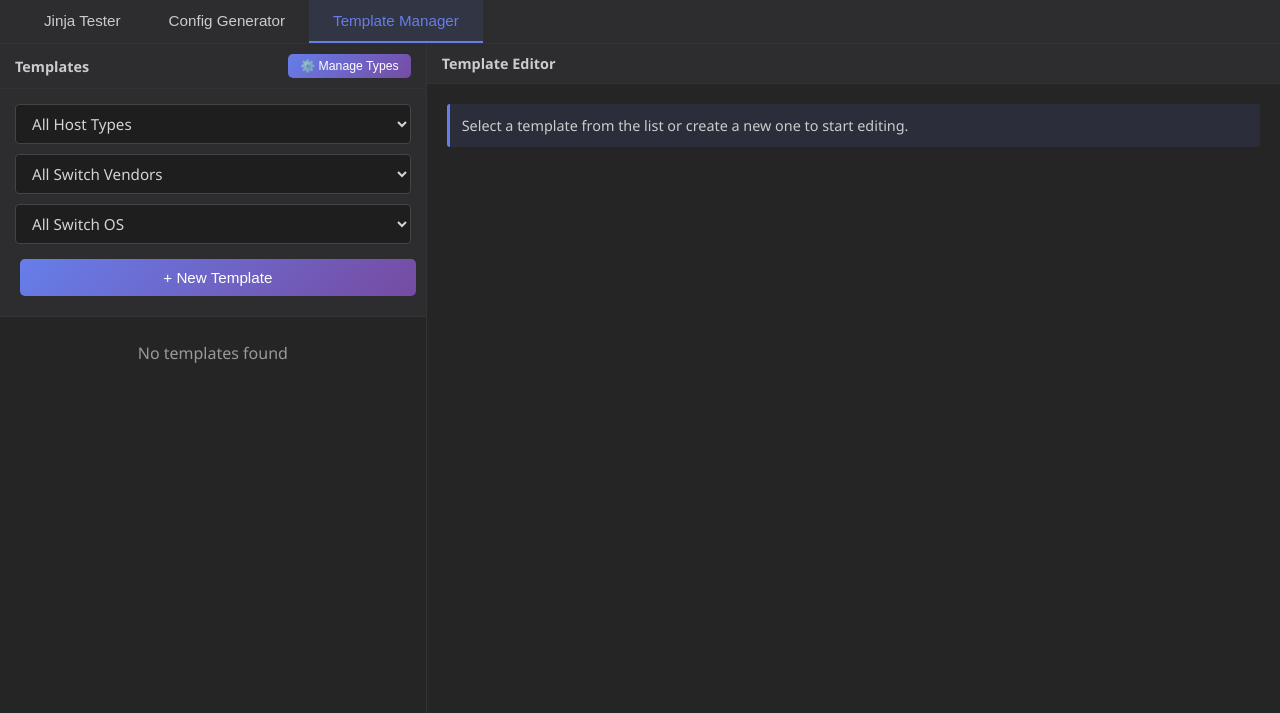
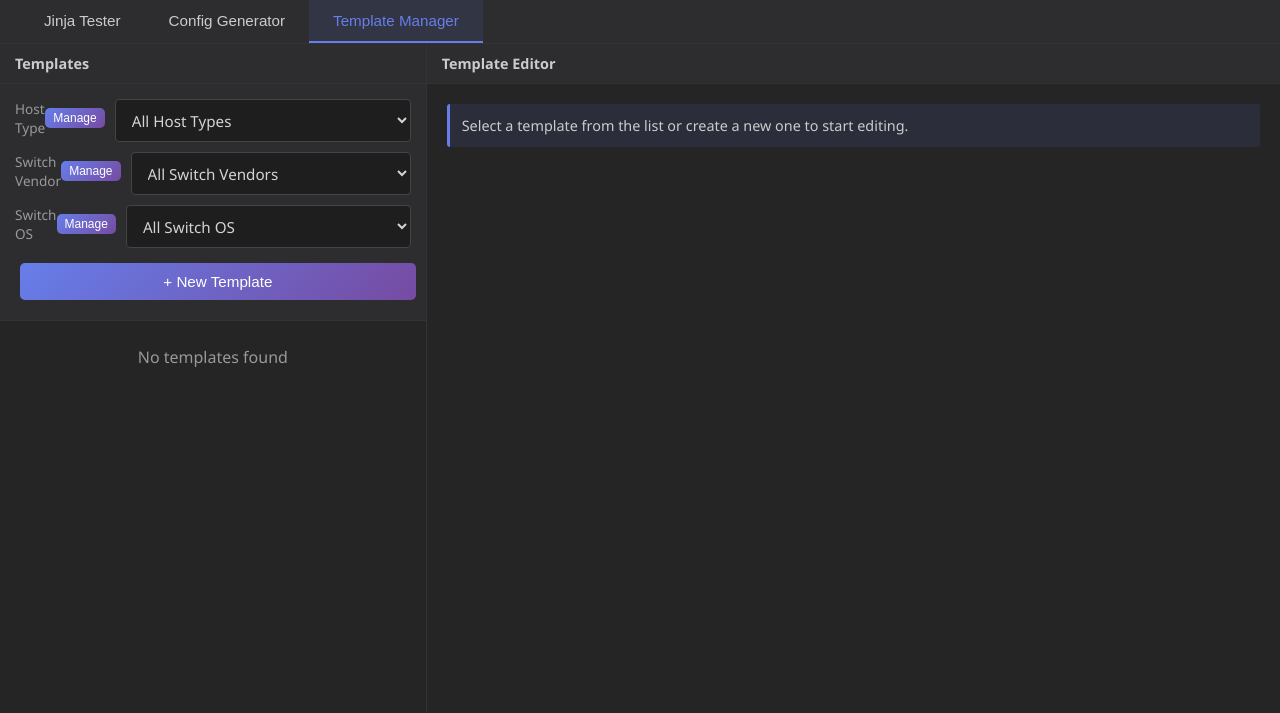
Before and after one commit to csenlik09/jinja, a Flask app: page / in a window 1280 px wide, after a click on "Template Manager". Shown: the part 87-800 px from the top of the page. Run offline with Flask 3, Linux system fonts and the light colour scheme; data comes from the database, SQL or seed files in the repository; data that the repository does not hold is empty.

Commit message:
Rewrite metadata management with separate modals
- Created separate modals for Host Type, Switch Vendor, and Switch OS management
- Each filter dropdown now has its own Manage button
- Simplified UI with cleaner separation of concerns
- Removed combined metadata manager modal
- Each manager has Add and Delete functionality
- Better user experience with focused management interfaces

```diff
--- a/static/app.js
+++ b/static/app.js
@@ -625,59 +625,38 @@ function cancelEdit() {
 }
 
 // ========== Metadata Management ==========
-async function showMetadataManager() {
-    document.getElementById('metadataModal').style.display = 'flex';
-    await loadMetadataLists();
+
+// Host Type Manager
+async function showHostTypeManager() {
+    document.getElementById('hostTypeModal').style.display = 'flex';
+    await loadHostTypesList();
 }
 
-function closeMetadataManager() {
-    document.getElementById('metadataModal').style.display = 'none';
+function closeHostTypeManager() {
+    document.getElementById('hostTypeModal').style.display = 'none';
 }
 
-async function loadMetadataLists() {
+async function loadHostTypesList() {
     try {
-        const [hostTypes, vendors, osTypes] = await Promise.all([
-            fetch('/api/host-types').then(r => r.json()),
-            fetch('/api/vendors').then(r => r.json()),
-            fetch('/api/os-types').then(r => r.json())
-        ]);
+        const response = await fetch('/api/host-types');
+        const hostTypes = await response.json();
 
-        // Populate host types list
         document.getElementById('hostTypesList').innerHTML = hostTypes.map(ht => `
-            <div style="display: flex; justify-content: space-between; align-items: center; padding: 8px; background: #2d2d30; border-radius: 3px; margin-bottom: 5px;">
+            <div style="display: flex; justify-content: space-between; align-items: center; padding: 10px; background: #2d2d30; border-radius: 4px; margin-bottom: 8px;">
                 <span style="color: #ccc;">${ht}</span>
-                <button onclick="removeHostType('${ht}')" style="background: #f44336; border: none; color: white; padding: 3px 8px; border-radius: 3px; cursor: pointer; font-size: 0.85em;">×</button>
+                <button onclick="deleteHostType('${ht.replace(/'/g, "\\'")}')" style="background: #f44336; border: none; color: white; padding: 5px 10px; border-radius: 3px; cursor: pointer; font-size: 0.85em;">Delete</button>
             </div>
-        `).join('');
-
-        // Populate vendors list
-        document.getElementById('vendorsList').innerHTML = vendors.map(v => `
-            <div style="display: flex; justify-content: space-between; align-items: center; padding: 8px; background: #2d2d30; border-radius: 3px; margin-bottom: 5px;">
-                <span style="color: #ccc;">${v}</span>
-                <button onclick="removeVendor('${v}')" style="background: #f44336; border: none; color: white; padding: 3px 8px; border-radius: 3px; cursor: pointer; font-size: 0.85em;">×</button>
-            </div>
-        `).join('');
-
-        // Populate OS types list
-        document.getElementById('osList').innerHTML = osTypes.map(os => `
-            <div style="display: flex; justify-content: space-between; align-items: center; padding: 8px; background: #2d2d30; border-radius: 3px; margin-bottom: 5px;">
-                <span style="color: #ccc;">${os.vendor} - ${os.name}</span>
-                <button onclick="removeOS('${os.vendor}', '${os.name}')" style="background: #f44336; border: none; color: white; padding: 3px 8px; border-radius: 3px; cursor: pointer; font-size: 0.85em;">×</button>
-            </div>
-        `).join('');
-
-        // Populate vendor dropdown for OS
-        const vendorSelect = document.getElementById('newOSVendor');
-        vendorSelect.innerHTML = '<option value="">Select vendor</option>' +
-            vendors.map(v => `<option value="${v}">${v}</option>`).join('');
-
+        `).join('') || '<div style="color: #999; padding: 20px; text-align: center;">No host types</div>';
     } catch (error) {
-        console.error('Error loading metadata lists:', error);
+        console.error('Error loading host types:', error);
+        alert('Error loading host types: ' + error.message);
     }
 }
 
-async function addNewHostType() {
-    const name = document.getElementById('newHostType').value.trim();
+async function addHostType() {
+    const input = document.getElementById('newHostType');
+    const name = input.value.trim();
+
     if (!name) {
         alert('Please enter a host type name');
         return;
@@ -693,19 +672,19 @@ async function addNewHostType() {
         const result = await response.json();
 
         if (result.success) {
-            document.getElementById('newHostType').value = '';
-            await loadMetadataLists();
+            input.value = '';
+            await loadHostTypesList();
             await loadMetadata();
         } else {
-            alert('Error adding host type: ' + result.error);
+            alert('Error: ' + result.error);
         }
     } catch (error) {
-        alert('Error adding host type: ' + error.message);
+        alert('Error: ' + error.message);
     }
 }
 
-async function removeHostType(name) {
-    if (!confirm(`Remove host type "${name}"? This may affect existing templates.`)) return;
+async function deleteHostType(name) {
+    if (!confirm(`Delete "${name}"? This may affect existing templates.`)) return;
 
     try {
         const response = await fetch('/api/host-types/delete', {
@@ -714,27 +693,51 @@ async function removeHostType(name) {
             body: JSON.stringify({name})
         });
 
-        if (!response.ok) {
-            const text = await response.text();
-            throw new Error('Server error: ' + text);
-        }
-
         const result = await response.json();
 
         if (result.success) {
-            await loadMetadataLists();
+            await loadHostTypesList();
             await loadMetadata();
             await loadTemplates();
         } else {
-            alert('Error removing host type: ' + result.error);
+            alert('Error: ' + result.error);
         }
     } catch (error) {
-        alert('Error removing host type: ' + error.message);
+        alert('Error: ' + error.message);
     }
 }
 
-async function addNewVendor() {
-    const name = document.getElementById('newVendor').value.trim();
+// Vendor Manager
+async function showVendorManager() {
+    document.getElementById('vendorModal').style.display = 'flex';
+    await loadVendorsList();
+}
+
+function closeVendorManager() {
+    document.getElementById('vendorModal').style.display = 'none';
+}
+
+async function loadVendorsList() {
+    try {
+        const response = await fetch('/api/vendors');
+        const vendors = await response.json();
+
+        document.getElementById('vendorsList').innerHTML = vendors.map(v => `
+            <div style="display: flex; justify-content: space-between; align-items: center; padding: 10px; background: #2d2d30; border-radius: 4px; margin-bottom: 8px;">
+                <span style="color: #ccc;">${v}</span>
+                <button onclick="deleteVendor('${v.replace(/'/g, "\\'")}')" style="background: #f44336; border: none; color: white; padding: 5px 10px; border-radius: 3px; cursor: pointer; font-size: 0.85em;">Delete</button>
+            </div>
+        `).join('') || '<div style="color: #999; padding: 20px; text-align: center;">No vendors</div>';
+    } catch (error) {
+        console.error('Error loading vendors:', error);
+        alert('Error loading vendors: ' + error.message);
+    }
+}
+
+async function addVendor() {
+    const input = document.getElementById('newVendor');
+    const name = input.value.trim();
+
     if (!name) {
         alert('Please enter a vendor name');
         return;
@@ -750,19 +753,19 @@ async function addNewVendor() {
         const result = await response.json();
 
         if (result.success) {
-            document.getElementById('newVendor').value = '';
-            await loadMetadataLists();
+            input.value = '';
+            await loadVendorsList();
             await loadMetadata();
         } else {
-            alert('Error adding vendor: ' + result.error);
+            alert('Error: ' + result.error);
         }
     } catch (error) {
-        alert('Error adding vendor: ' + error.message);
+        alert('Error: ' + error.message);
     }
 }
 
-async function removeVendor(name) {
-    if (!confirm(`Remove vendor "${name}"? This may affect existing templates.`)) return;
+async function deleteVendor(name) {
+    if (!confirm(`Delete "${name}"? This may affect existing templates.`)) return;
 
     try {
         const response = await fetch('/api/vendors/delete', {
@@ -771,28 +774,66 @@ async function removeVendor(name) {
             body: JSON.stringify({name})
         });
 
-        if (!response.ok) {
-            const text = await response.text();
-            throw new Error('Server error: ' + text);
-        }
-
         const result = await response.json();
 
         if (result.success) {
-            await loadMetadataLists();
+            await loadVendorsList();
             await loadMetadata();
             await loadTemplates();
         } else {
-            alert('Error removing vendor: ' + result.error);
+            alert('Error: ' + result.error);
         }
     } catch (error) {
-        alert('Error removing vendor: ' + error.message);
+        alert('Error: ' + error.message);
     }
 }
 
-async function addNewOS() {
-    const vendor = document.getElementById('newOSVendor').value;
-    const name = document.getElementById('newOS').value.trim();
+// OS Manager
+async function showOSManager() {
+    document.getElementById('osModal').style.display = 'flex';
+    await loadOSList();
+    await loadOSVendorDropdown();
+}
+
+function closeOSManager() {
+    document.getElementById('osModal').style.display = 'none';
+}
+
+async function loadOSList() {
+    try {
+        const response = await fetch('/api/os-types');
+        const osTypes = await response.json();
+
+        document.getElementById('osList').innerHTML = osTypes.map(os => `
+            <div style="display: flex; justify-content: space-between; align-items: center; padding: 10px; background: #2d2d30; border-radius: 4px; margin-bottom: 8px;">
+                <span style="color: #ccc;">${os.vendor} - ${os.name}</span>
+                <button onclick="deleteOS('${os.vendor.replace(/'/g, "\\'")}', '${os.name.replace(/'/g, "\\'")}')" style="background: #f44336; border: none; color: white; padding: 5px 10px; border-radius: 3px; cursor: pointer; font-size: 0.85em;">Delete</button>
+            </div>
+        `).join('') || '<div style="color: #999; padding: 20px; text-align: center;">No OS types</div>';
+    } catch (error) {
+        console.error('Error loading OS types:', error);
+        alert('Error loading OS types: ' + error.message);
+    }
+}
+
+async function loadOSVendorDropdown() {
+    try {
+        const response = await fetch('/api/vendors');
+        const vendors = await response.json();
+
+        const select = document.getElementById('newOSVendor');
+        select.innerHTML = '<option value="">Select vendor</option>' +
+            vendors.map(v => `<option value="${v}">${v}</option>`).join('');
+    } catch (error) {
+        console.error('Error loading vendors:', error);
+    }
+}
+
+async function addOS() {
+    const vendorSelect = document.getElementById('newOSVendor');
+    const input = document.getElementById('newOS');
+    const vendor = vendorSelect.value;
+    const name = input.value.trim();
 
     if (!vendor) {
         alert('Please select a vendor');
@@ -814,19 +855,19 @@ async function addNewOS() {
         const result = await response.json();
 
         if (result.success) {
-            document.getElementById('newOS').value = '';
-            await loadMetadataLists();
+            input.value = '';
+            await loadOSList();
             await loadMetadata();
         } else {
-            alert('Error adding OS type: ' + result.error);
+            alert('Error: ' + result.error);
         }
     } catch (error) {
-        alert('Error adding OS type: ' + error.message);
+        alert('Error: ' + error.message);
     }
 }
 
-async function removeOS(vendor, name) {
-    if (!confirm(`Remove OS "${vendor} - ${name}"? This may affect existing templates.`)) return;
+async function deleteOS(vendor, name) {
+    if (!confirm(`Delete "${vendor} - ${name}"? This may affect existing templates.`)) return;
 
     try {
         const response = await fetch('/api/os-types/delete', {
@@ -835,21 +876,16 @@ async function removeOS(vendor, name) {
             body: JSON.stringify({vendor, name})
         });
 
-        if (!response.ok) {
-            const text = await response.text();
-            throw new Error('Server error: ' + text);
-        }
-
         const result = await response.json();
 
         if (result.success) {
-            await loadMetadataLists();
+            await loadOSList();
             await loadMetadata();
             await loadTemplates();
         } else {
-            alert('Error removing OS type: ' + result.error);
+            alert('Error: ' + result.error);
         }
     } catch (error) {
-        alert('Error removing OS type: ' + error.message);
+        alert('Error: ' + error.message);
     }
 }
--- a/templates/index.html
+++ b/templates/index.html
@@ -482,22 +482,33 @@
     <div id="template-manager" class="tab-content">
         <div class="template-manager">
             <div class="template-list-panel">
-                <div class="panel-header" style="display: flex; justify-content: space-between; align-items: center;">
+                <div class="panel-header">
                     <span>Templates</span>
-                    <button class="button" onclick="showMetadataManager()" style="padding: 5px 12px; margin: 0; font-size: 0.85em;">⚙️ Manage Types</button>
                 </div>
                 <div class="filter-section">
                     <div class="filter-row">
+                        <div style="display: flex; justify-content: space-between; align-items: center; margin-bottom: 5px;">
+                            <label style="color: #999; font-size: 0.85em;">Host Type</label>
+                            <button class="button" onclick="showHostTypeManager()" style="padding: 3px 8px; margin: 0; font-size: 0.75em;">Manage</button>
+                        </div>
                         <select class="form-select" id="filterHostType" onchange="filterTemplates()">
                             <option value="">All Host Types</option>
                         </select>
                     </div>
                     <div class="filter-row">
+                        <div style="display: flex; justify-content: space-between; align-items: center; margin-bottom: 5px;">
+                            <label style="color: #999; font-size: 0.85em;">Switch Vendor</label>
+                            <button class="button" onclick="showVendorManager()" style="padding: 3px 8px; margin: 0; font-size: 0.75em;">Manage</button>
+                        </div>
                         <select class="form-select" id="filterVendor" onchange="filterTemplates()">
                             <option value="">All Switch Vendors</option>
                         </select>
                     </div>
                     <div class="filter-row">
+                        <div style="display: flex; justify-content: space-between; align-items: center; margin-bottom: 5px;">
+                            <label style="color: #999; font-size: 0.85em;">Switch OS</label>
+                            <button class="button" onclick="showOSManager()" style="padding: 3px 8px; margin: 0; font-size: 0.75em;">Manage</button>
+                        </div>
                         <select class="form-select" id="filterOS" onchange="filterTemplates()">
                             <option value="">All Switch OS</option>
                         </select>
@@ -524,50 +535,58 @@
         </div>
     </div>
 
-    <!-- Metadata Manager Modal -->
-    <div id="metadataModal" style="display: none; position: fixed; top: 0; left: 0; width: 100%; height: 100%; background: rgba(0,0,0,0.7); z-index: 1000; justify-content: center; align-items: center;">
-        <div style="background: #252526; border-radius: 8px; width: 90%; max-width: 800px; max-height: 80%; display: flex; flex-direction: column; border: 1px solid #667eea;">
+    <!-- Host Type Manager Modal -->
+    <div id="hostTypeModal" style="display: none; position: fixed; top: 0; left: 0; width: 100%; height: 100%; background: rgba(0,0,0,0.7); z-index: 1000; justify-content: center; align-items: center;">
+        <div style="background: #252526; border-radius: 8px; width: 400px; max-height: 80%; display: flex; flex-direction: column; border: 1px solid #667eea;">
             <div style="padding: 20px; border-bottom: 1px solid #333; display: flex; justify-content: space-between; align-items: center;">
-                <h2 style="color: #fff; margin: 0;">Manage Host Type, Switch Vendor & Switch OS</h2>
-                <button onclick="closeMetadataManager()" style="background: none; border: none; color: #999; font-size: 24px; cursor: pointer;">&times;</button>
+                <h2 style="color: #fff; margin: 0;">Manage Host Type</h2>
+                <button onclick="closeHostTypeManager()" style="background: none; border: none; color: #999; font-size: 24px; cursor: pointer;">&times;</button>
             </div>
             <div style="flex: 1; overflow: auto; padding: 20px;">
-                <div style="display: grid; grid-template-columns: 1fr 1fr 1fr; gap: 20px;">
-                    <!-- Host Types -->
-                    <div>
-                        <h3 style="color: #667eea; margin-bottom: 10px;">Host Type</h3>
-                        <div style="display: flex; gap: 5px; margin-bottom: 10px;">
+                <div style="display: flex; gap: 5px; margin-bottom: 15px;">
                     <input type="text" id="newHostType" class="form-input" placeholder="New host type" style="flex: 1;">
-                            <button class="button" onclick="addNewHostType()" style="padding: 8px 15px;">+</button>
+                    <button class="button" onclick="addHostType()" style="padding: 8px 15px;">Add</button>
                 </div>
-                        <div id="hostTypesList" style="max-height: 300px; overflow-y: auto;"></div>
+                <div id="hostTypesList" style="max-height: 400px; overflow-y: auto;"></div>
+            </div>
+        </div>
     </div>
 
-                    <!-- Switch Vendors -->
-                    <div>
-                        <h3 style="color: #667eea; margin-bottom: 10px;">Switch Vendor</h3>
-                        <div style="display: flex; gap: 5px; margin-bottom: 10px;">
+    <!-- Switch Vendor Manager Modal -->
+    <div id="vendorModal" style="display: none; position: fixed; top: 0; left: 0; width: 100%; height: 100%; background: rgba(0,0,0,0.7); z-index: 1000; justify-content: center; align-items: center;">
+        <div style="background: #252526; border-radius: 8px; width: 400px; max-height: 80%; display: flex; flex-direction: column; border: 1px solid #667eea;">
+            <div style="padding: 20px; border-bottom: 1px solid #333; display: flex; justify-content: space-between; align-items: center;">
+                <h2 style="color: #fff; margin: 0;">Manage Switch Vendor</h2>
+                <button onclick="closeVendorManager()" style="background: none; border: none; color: #999; font-size: 24px; cursor: pointer;">&times;</button>
+            </div>
+            <div style="flex: 1; overflow: auto; padding: 20px;">
+                <div style="display: flex; gap: 5px; margin-bottom: 15px;">
                     <input type="text" id="newVendor" class="form-input" placeholder="New vendor" style="flex: 1;">
-                            <button class="button" onclick="addNewVendor()" style="padding: 8px 15px;">+</button>
+                    <button class="button" onclick="addVendor()" style="padding: 8px 15px;">Add</button>
                 </div>
-                        <div id="vendorsList" style="max-height: 300px; overflow-y: auto;"></div>
+                <div id="vendorsList" style="max-height: 400px; overflow-y: auto;"></div>
+            </div>
+        </div>
     </div>
 
-                    <!-- Switch OS -->
-                    <div>
-                        <h3 style="color: #667eea; margin-bottom: 10px;">Switch OS</h3>
-                        <div style="margin-bottom: 10px;">
-                            <select id="newOSVendor" class="form-select" style="margin-bottom: 5px;">
+    <!-- Switch OS Manager Modal -->
+    <div id="osModal" style="display: none; position: fixed; top: 0; left: 0; width: 100%; height: 100%; background: rgba(0,0,0,0.7); z-index: 1000; justify-content: center; align-items: center;">
+        <div style="background: #252526; border-radius: 8px; width: 400px; max-height: 80%; display: flex; flex-direction: column; border: 1px solid #667eea;">
+            <div style="padding: 20px; border-bottom: 1px solid #333; display: flex; justify-content: space-between; align-items: center;">
+                <h2 style="color: #fff; margin: 0;">Manage Switch OS</h2>
+                <button onclick="closeOSManager()" style="background: none; border: none; color: #999; font-size: 24px; cursor: pointer;">&times;</button>
+            </div>
+            <div style="flex: 1; overflow: auto; padding: 20px;">
+                <div style="margin-bottom: 15px;">
+                    <select id="newOSVendor" class="form-select" style="margin-bottom: 8px;">
                         <option value="">Select vendor</option>
                     </select>
                     <div style="display: flex; gap: 5px;">
                         <input type="text" id="newOS" class="form-input" placeholder="New OS" style="flex: 1;">
-                                <button class="button" onclick="addNewOS()" style="padding: 8px 15px;">+</button>
+                        <button class="button" onclick="addOS()" style="padding: 8px 15px;">Add</button>
                     </div>
                 </div>
-                        <div id="osList" style="max-height: 300px; overflow-y: auto;"></div>
-                    </div>
-                </div>
+                <div id="osList" style="max-height: 400px; overflow-y: auto;"></div>
             </div>
         </div>
     </div>
```
Lines whose indentation alone changed are shown as unchanged.
